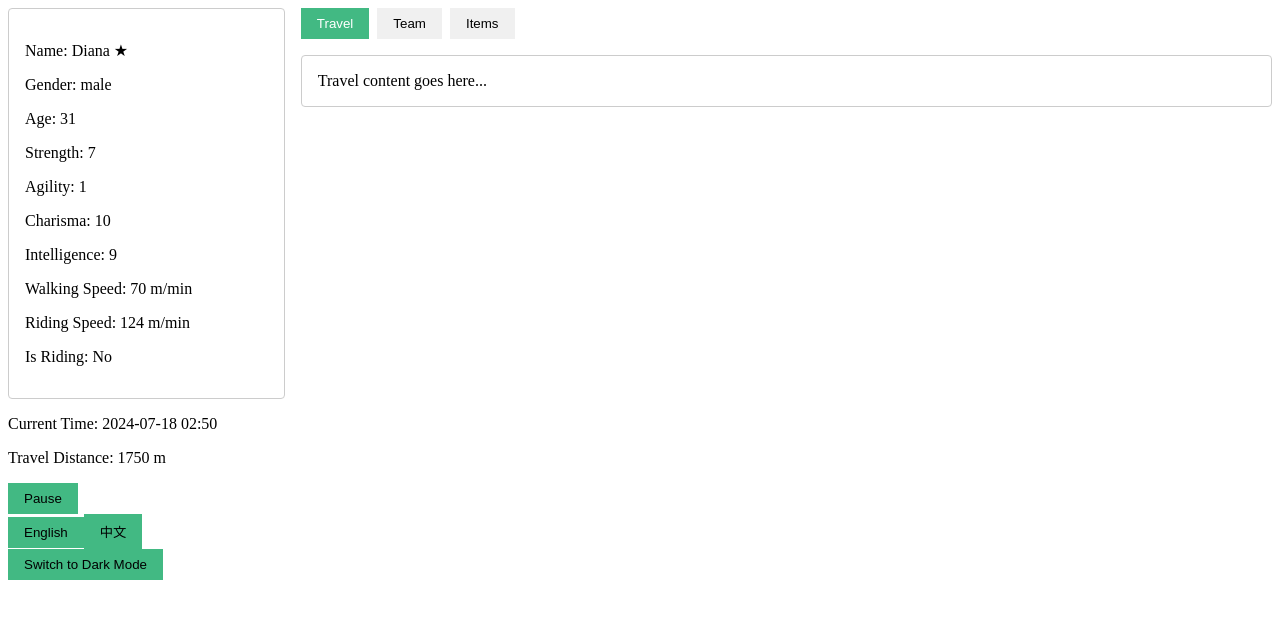
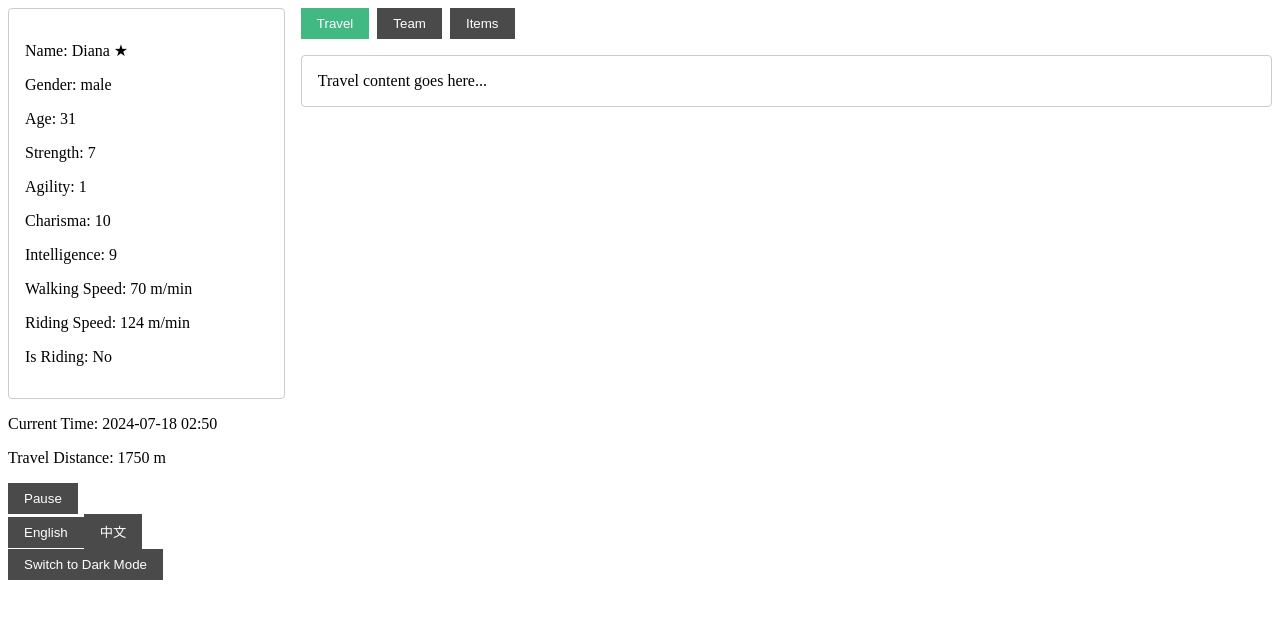
Before and after one commit to c1921/Drifting-Web, a Vue app: page / in a window 1280 px wide. Shown: the top 618 px of the page. Built offline with nearby package versions, Linux system fonts and the light colour scheme.

Commit message:
样式调整

```diff
--- a/src/App.vue
+++ b/src/App.vue
@@ -190,6 +190,26 @@ export default defineComponent({
   margin-left: 1rem;
 }
 
+button {
+  background-color: #4a4a4a; /* 深灰色背景 */
+  color: white; /* 白色文字 */
+  border: none;
+  padding: 0.5rem 1rem;
+  cursor: pointer;
+}
+
+button:hover {
+  background-color: #616161; /* 浅灰色背景 */
+}
+
+button:active {
+  background-color: #757575; /* 更浅的灰色背景 */
+}
+
+button:focus {
+  outline: none;
+}
+
 * {
   user-select: none; /* 禁止选择文本 */
 }
--- a/src/components/Tabs.vue
+++ b/src/components/Tabs.vue
@@ -112,7 +112,8 @@ export default defineComponent({
   padding: 0.5rem 1rem;
   border: none;
   cursor: pointer;
-  background-color: #f0f0f0;
+  background-color: #4a4a4a; /* 深灰色背景 */
+  color: white; /* 白色文字 */
 }
 
 .tab-buttons button.active {
@@ -137,7 +138,8 @@ th, td {
 }
 
 th {
-  background-color: #f4f4f4;
+  background-color: #333; /* 深灰色背景 */
+  color: white; /* 白色文字 */
 }
 
 tr {
```
